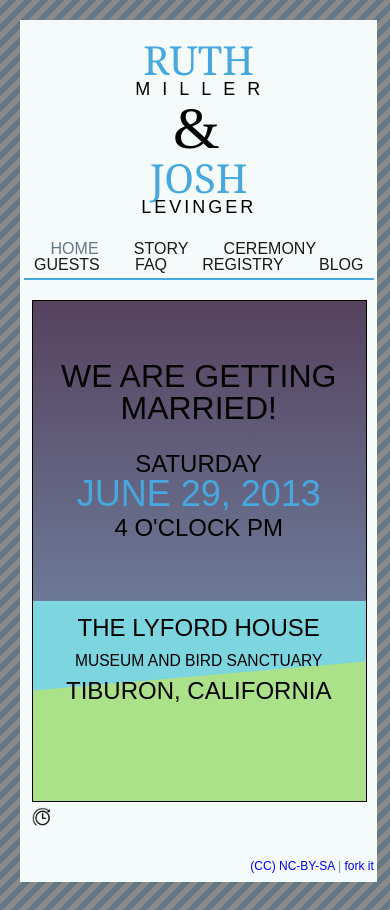
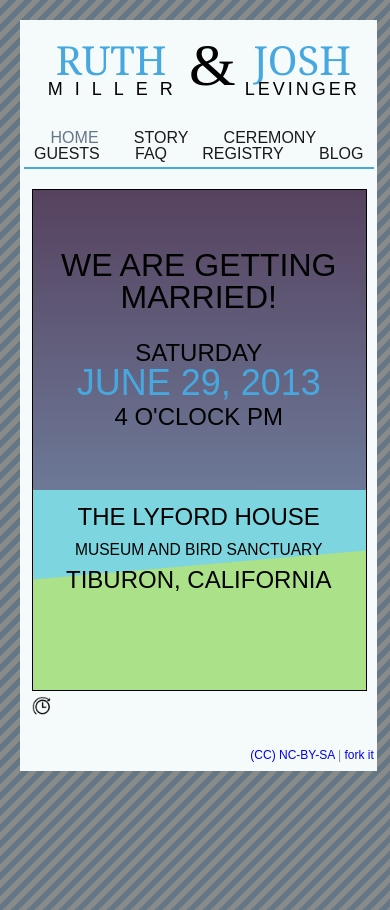
Before and after one commit to jlev/ruthandjosh, a Jekyll site: the page built from index.html, in a window 390 px wide. Built offline with Jekyll 4.4.1, drawn with Linux system fonts in a browser that asks for light colours; nearby versions of some CDN libraries; Markdown is read by kramdown in place of the engine named in the settings.

Commit message:
adjust mobile header

```diff
--- a/css/style.css
+++ b/css/style.css
@@ -751,10 +751,15 @@ footer a {
   }
 }
 @media all and (max-width: 475px) {
-  header h1 .amp {
-    display: block;
-    top: 0px;
-  }
+  /*header {
+  		h1 {
+  			.amp {
+  				display:block;
+  				top:0px;
+
+  			}
+  		}
+  	}*/
   #home #scene .text {
     width: 100%;
     margin: -40px 0 0 0;
--- a/less/lyford-scene.less
+++ b/less/lyford-scene.less
@@ -158,7 +158,7 @@
 }
 
 @media all and (max-width: 475px) {
-	header {
+	/*header {
 		h1 {
 			.amp {
 				display:block;
@@ -166,7 +166,7 @@
 
 			}
 		}
-	}
+	}*/
 	#home #scene {
 		.text {
 			width:100%;
```
